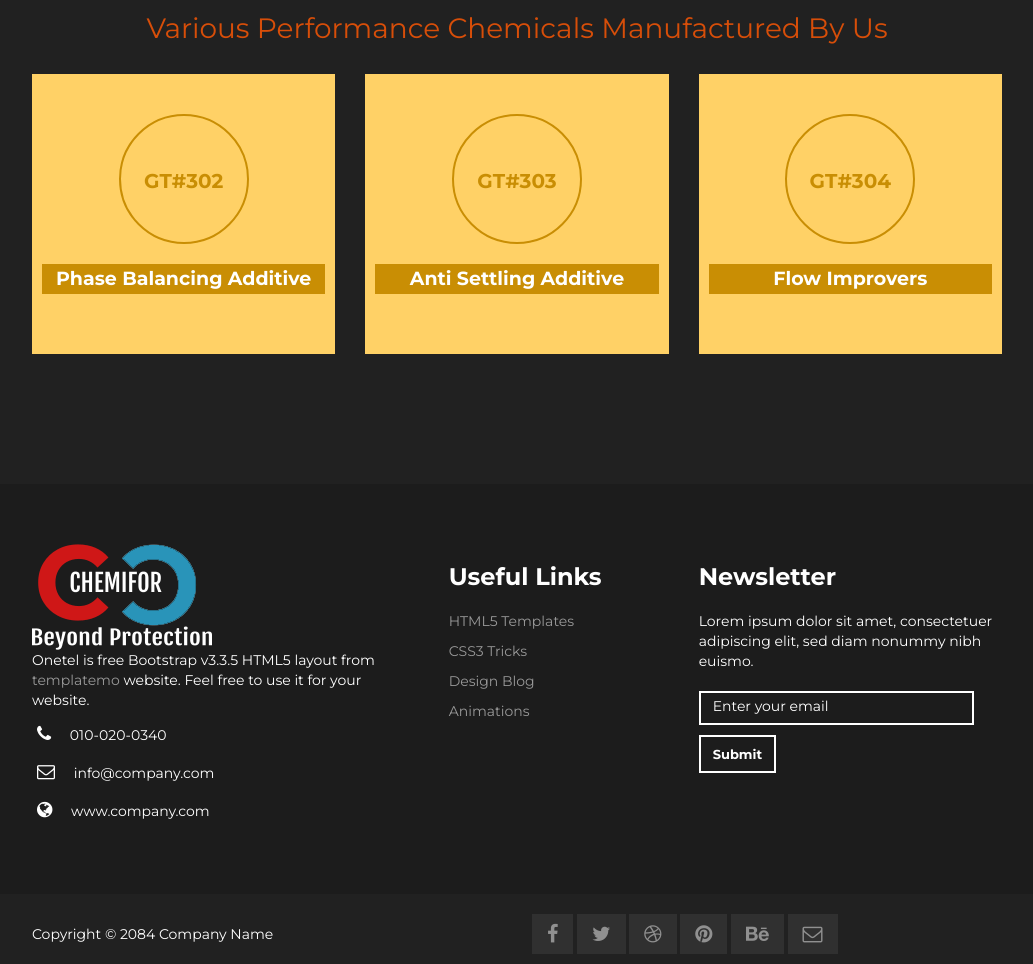
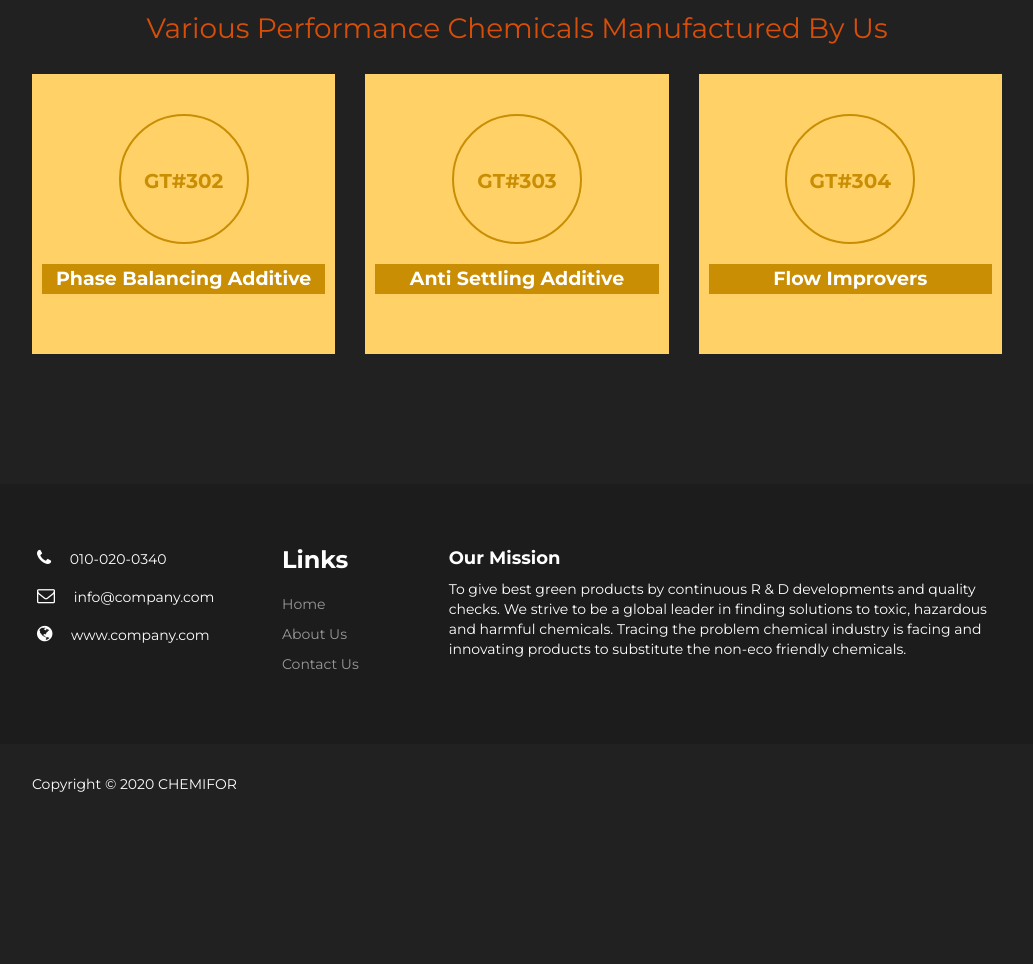
Before and after one commit to ganeshfromindia/rio, a plain HTML site: page manufacturing/performance-chemicals.html in a window 1280 px wide. Shown: the part 1362-2326 px from the top of the page, without its empty margins (123-1156 px from the left). After the commit the page ends 2176 px from the top, so only its background shows below. Drawn offline with Linux system fonts and the light colour scheme; some packages are replaced by stand-ins of ours.

Commit message:
GG footer

```diff
--- a/css/templatemo-style.css
+++ b/css/templatemo-style.css
@@ -360,7 +360,13 @@ footer .fa {
 }
 footer h3 {
   padding-bottom: 10px;
+  margin-top: 3px;
 }
+
+footer h4 {
+  margin-top: 5px;
+}
+
 footer .newsletter p {
   padding-bottom: 10px;
 }
@@ -443,7 +449,8 @@ footer a:hover {
 }
 
 .logo-img {
-	max-width: 60%;
+  max-width: 50%;
+  margin-top: 5px;
 }
 
 
@@ -711,6 +718,11 @@ a.link {
   outline: none;
 }
 
+.logo-footer {
+  display: inline-block;
+  margin-bottom: 25px;
+}
+
 /* modal css ends */
 
 @media (min-width: 576px) {
--- a/manufacturing/performance-chemicals.html
+++ b/manufacturing/performance-chemicals.html
@@ -361,35 +361,27 @@
 		<div class="container">
 			<div class="row">
 
-				<div class="col-md-5 col-sm-4">
-					<img src="../images/logo7.png" class="img-responsive" alt="logo">
-					<p>Onetel is free Bootstrap v3.3.5 HTML5 layout from
-						<a rel="nofollow" href="http://www.facebook.com/templatemo" target="_parent">templatemo</a>
-						website.
-						Feel free to use it for your website.</p>
+				<div class="col-md-3 col-sm-3">
 					<p><i class="fa fa-phone"></i> 010-020-0340</p>
 					<p><i class="fa fa-envelope-o"></i> info@company.com</p>
 					<p><i class="fa fa-globe"></i> www.company.com</p>
 				</div>
 
-				<div class="col-md-3 col-sm-4">
-					<h3>Useful Links</h3>
-					<p><a href="#">HTML5 Templates</a></p>
-					<p><a href="#">CSS3 Tricks</a></p>
-					<p><a href="#">Design Blog</a></p>
-					<p><a href="#">Animations</a></p>
+				<div class="col-md-2 col-sm-2">
+					<h3>Links</h3>
+					<p><a href="index.html">Home</a></p>
+					<p><a href="about.html">About Us</a></p>
+					<p><a href="contact.html">Contact Us</a></p>
 				</div>
 
-				<div class="col-md-4 col-sm-4 newsletter">
-					<h3>Newsletter</h3>
-					<p>Lorem ipsum dolor sit amet, consectetuer adipiscing elit, sed diam nonummy nibh euismo.</p>
-					<div class="input-group">
-						<form action="#" method="post">
-							<input name="email" type="email" placeholder="Enter your email" class="form-control"
-								autorequired>
-							<button type="submit" name="submit" class="btn email">Submit</button>
-						</form>
-					</div>
+				<div class="col-md-7 col-sm-7 newsletter">
+					<!--div class="text-center"><img src="images/logo7.png" class="img-responsive logo-footer" alt="logo"></div-->
+					<h4>Our Mission</h4>
+					<p>To give best green products by continuous R & D developments and quality checks.
+						We strive to be a global leader in finding solutions to toxic, hazardous and harmful
+						chemicals. Tracing the problem chemical industry is facing and innovating products to
+						substitute the non-eco friendly chemicals.
+					</p>
 				</div>
 
 			</div>
@@ -401,17 +393,7 @@
 		<div class="container">
 			<div class="row">
 				<div class="col-md-6 col-sm-6">
-					<p>Copyright © 2084 Company Name</p>
-				</div>
-				<div class="col-md-6 col-sm-6">
-					<ul class="social-icons">
-						<li><a href="#" class="fa fa-facebook"></a></li>
-						<li><a href="#" class="fa fa-twitter"></a></li>
-						<li><a href="#" class="fa fa-dribbble"></a></li>
-						<li><a href="#" class="fa fa-pinterest"></a></li>
-						<li><a href="#" class="fa fa-behance"></a></li>
-						<li><a href="#" class="fa fa-envelope-o"></a></li>
-					</ul>
+					<p>Copyright © 2020 CHEMIFOR</p>
 				</div>
 			</div>
 		</div>
```
Also changed, not shown: about.html (+15 -33 lines), contact.html (+16 -33 lines), index.html (+15 -33 lines), manufacturing/specialty-surfactants.html (+16 -33 lines), manufacturing/thermal-compounds.html (+15 -33 lines), technology.html (+16 -33 lines), 1 other file.
